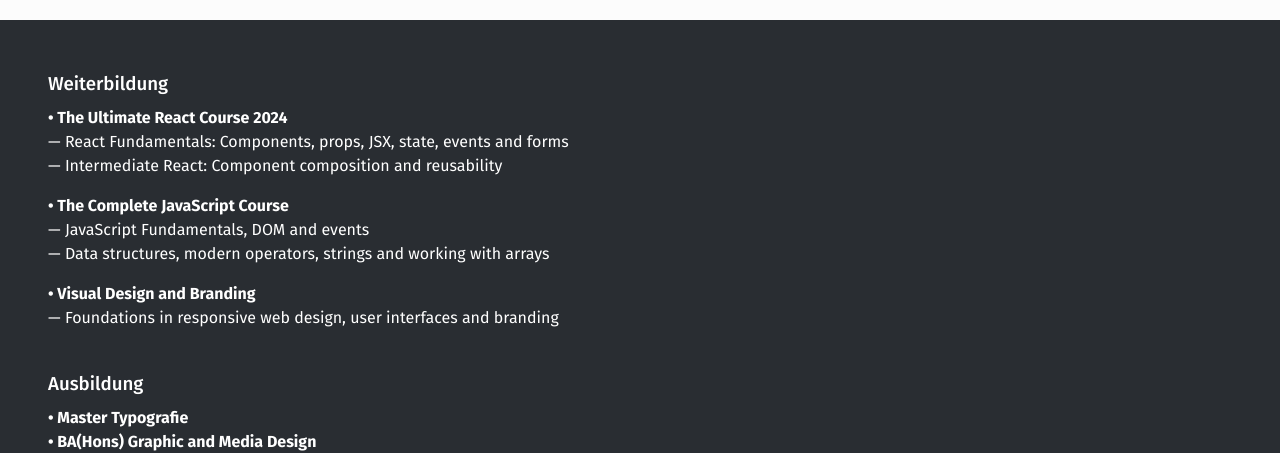
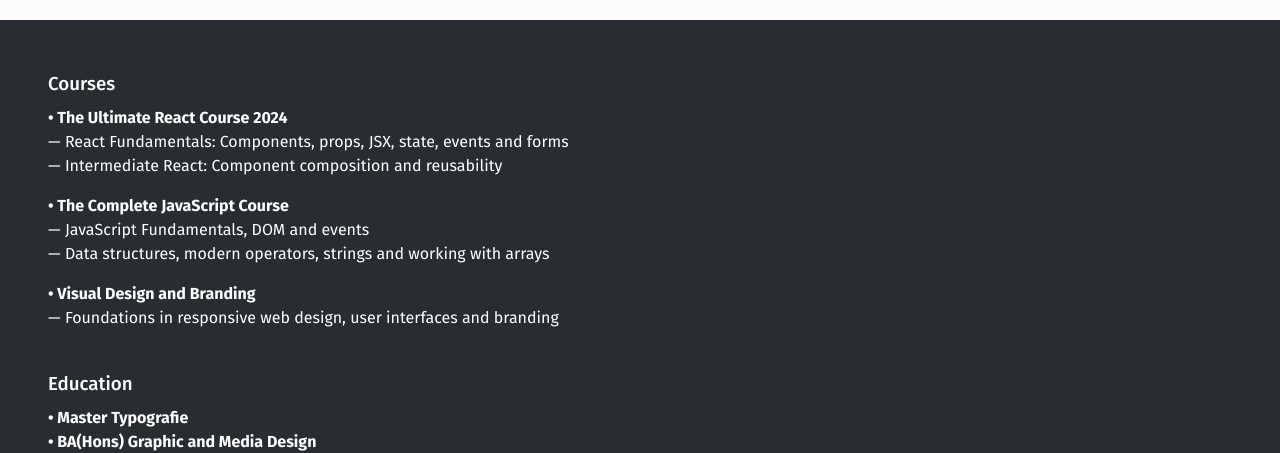
Before and after one commit to svnhrzg/my-portfolio, a React (Create React App) app: page / in a window 1280 px wide. Shown: the part 3711-4164 px from the top of the page. Built offline with nearby package versions, Linux system fonts and the light colour scheme.

Commit message:
translation

```diff
--- a/src/components/Education/index.jsx
+++ b/src/components/Education/index.jsx
@@ -5,7 +5,7 @@ export default function Education() {
   return (
     <Section>
       <div>
-        <H3>Weiterbildung</H3>
+        <H3>Courses</H3>
         <Ul>
           <li>• The Ultimate React Course 2024</li>
             <Ul>
@@ -24,7 +24,7 @@ export default function Education() {
         </Ul>
       </div>
       <div>
-        <H3>Ausbildung</H3>
+        <H3>Education</H3>
         <Ul>
           <li>• Master Typografie</li>
           <li>• BA(Hons) Graphic and Media Design</li>
```
